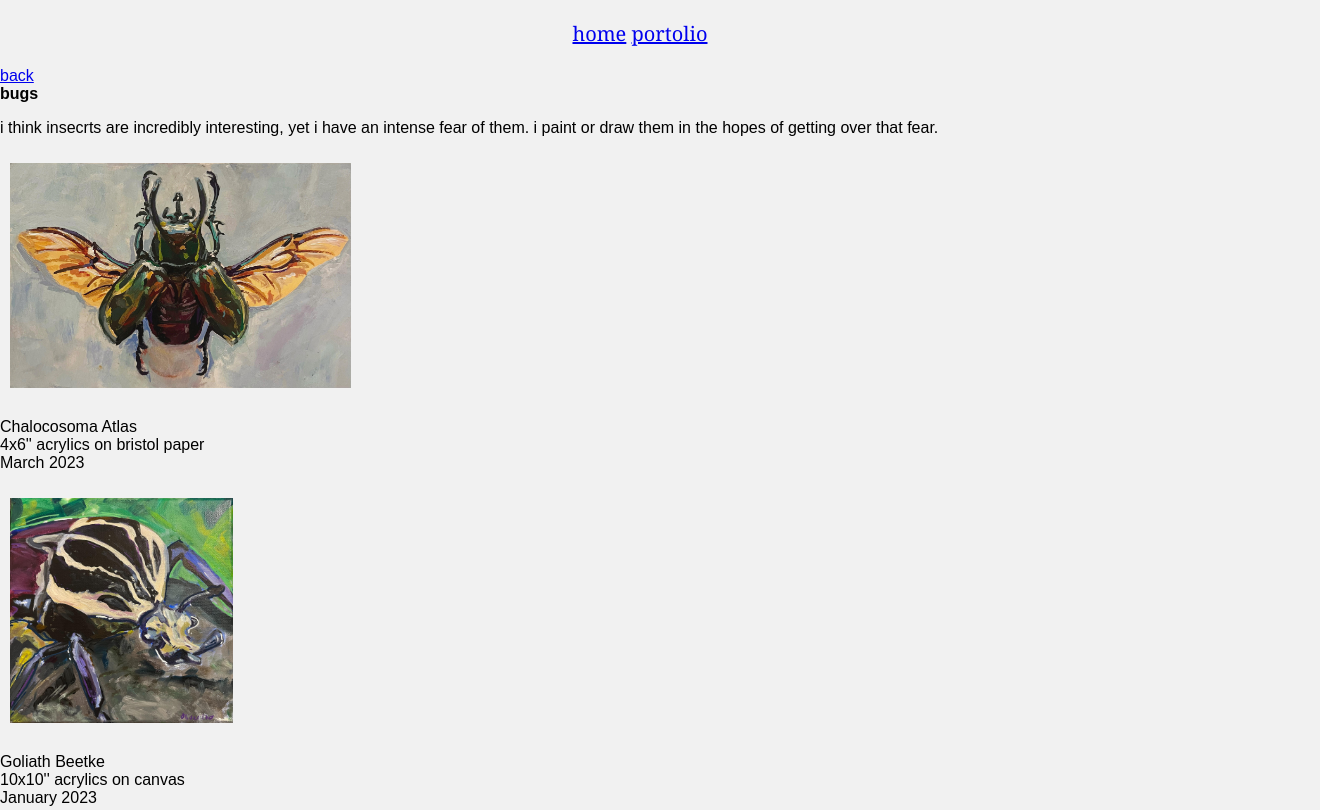
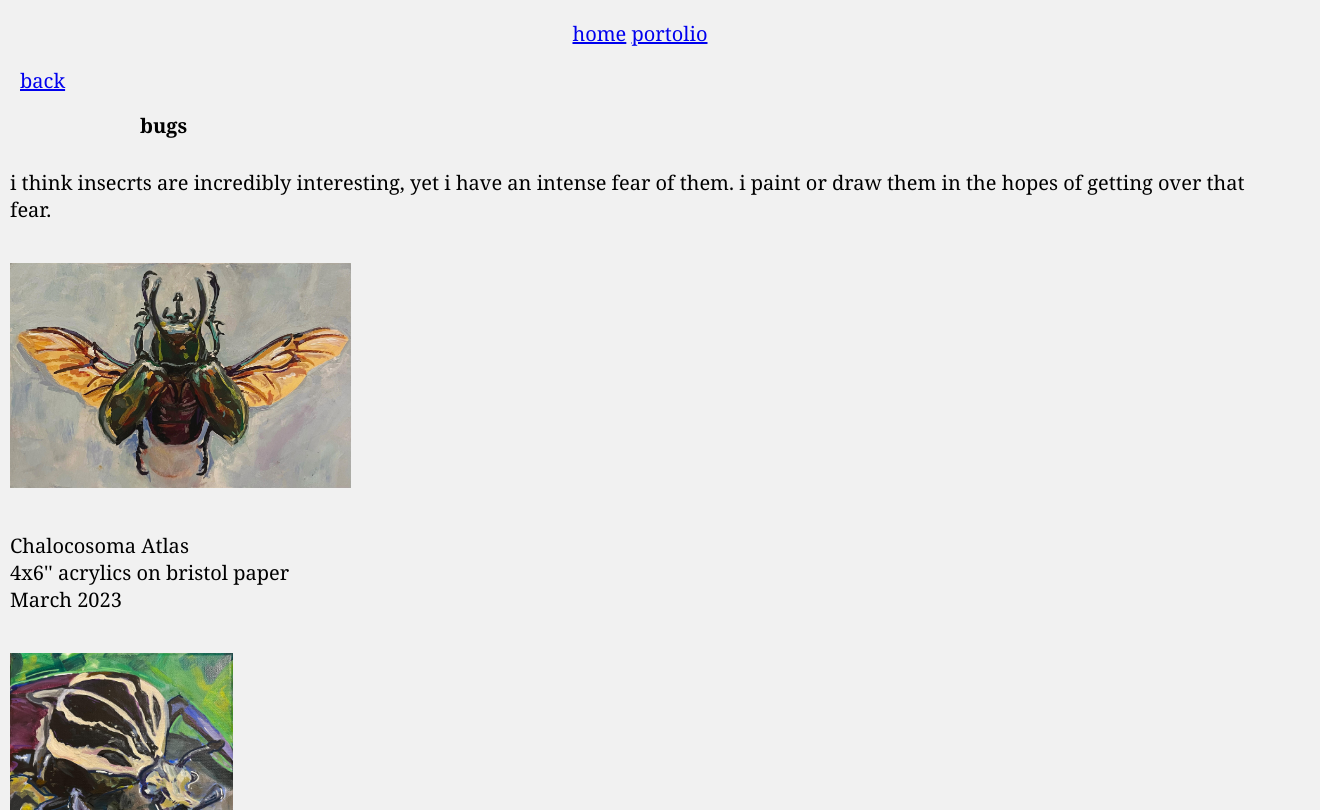
Before and after one commit to warpynstar/ollie-portfolio, a plain HTML site: page bugs.html in a window 1280 px wide. Shown: the top 810 px of the page, 1320 px wide, since content can reach past the window. Drawn offline with Linux system fonts and the light colour scheme.

Commit message:
Styled fish.html and bugs.html

```diff
--- a/bugs.html
+++ b/bugs.html
@@ -8,11 +8,14 @@
             <a href="index.html">home</a>
             <a href="portfolio.html">portolio</a>
         </header>
-        <a href="more_information.html">back</a>
+        <div class="back">
+            <a href="more_information.html">back</a>
+        </div>
         <br>
         <strong class="category">bugs</strong>
-        <p>i think insecrts are incredibly interesting, yet i have an intense fear of them. i paint or draw them in the hopes of getting over that fear.</p>
-
+        <div class="description">
+            <p>i think insecrts are incredibly interesting, yet i have an intense fear of them. i paint or draw them in the hopes of getting over that fear.</p>
+        </div>
         <img src="images/bugs/chalocosoma_atlas.png">
         <p>Chalocosoma Atlas
             <br>4x6'' acrylics on bristol paper
@@ -43,13 +46,13 @@
             <br>16x21'' acrylics on bristol paper
             <br>January 2023
         </p>
-        <div class="socials">
+        <footer>
             <a href="https://oliverito0522@gmail.com/">email</a>
             <a href="https://cash.app/$puucky/">cashapp</a>
             <a href="https://account.venmo.com/u/Oliver-Ito">venmo</a>
             <a href="https://instagram.com/oliver._.ito/">instagram</a>
             <a href="https://twitter.com/puuucky/">twitter</a>
             <a href="https://facebook.com/people/Oliver-Ito/">facebook</a>
-        </div>
+        </footer>
     </body>
 </html>
--- a/style.css
+++ b/style.css
@@ -42,6 +42,29 @@ h4 {
     text-align: center;
 }
 
+.back {
+    /* color: black; */
+    font-size: 20px;
+    width: 100%;
+    font-weight: lighter;
+    font-family: Georgia, 'Times New Roman', Times, serif;
+    padding: 0 20px;
+    text-align: left;
+}
+
+.category {
+    display: flex;
+    flex-wrap: wrap;
+    justify-content: left;
+    align-items: center;
+    margin: 0 auto;
+    max-width: 1000px;
+    padding: 0 20px;
+    font-family: Georgia, 'Times New Roman', Times, serif;
+    font-size: 20px;
+
+}
+
 .highlights {
     display: flex;
     flex-wrap: wrap;
@@ -50,6 +73,16 @@ h4 {
     margin: 0 auto;
     max-width: 1000px;
     padding: 0 20px;
+}
+
+p {
+    color: black;
+    font-size: 20px;
+    width: 100%;
+    padding: 10px;
+    font-family: Georgia, 'Times New Roman', Times, serif;
+    text-align: left;
+
 }
 
 footer {
@@ -66,3 +99,15 @@ img {
     height: 225px;
     padding: 10px;
 }
+
+/* .socials {
+    display: flex;
+    flex-wrap: wrap;
+    justify-content: center;
+    align-items: center;
+    margin: 0 auto;
+    max-width: 1000px;
+    padding: 0 20px;
+    font-family: Georgia, 'Times New Roman', Times, serif;
+    font-size: 20px;
+} */
```
Also changed, not shown: fish.html (+6 -3 lines).
